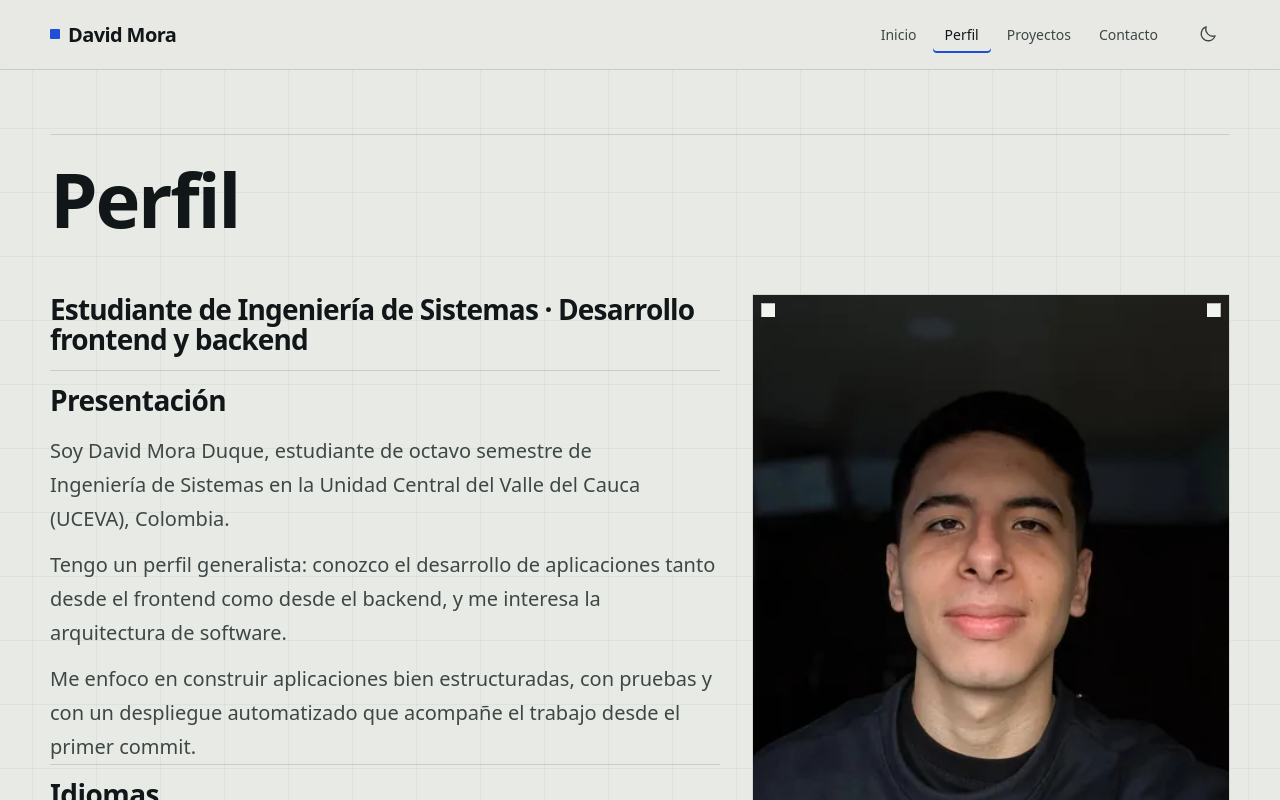
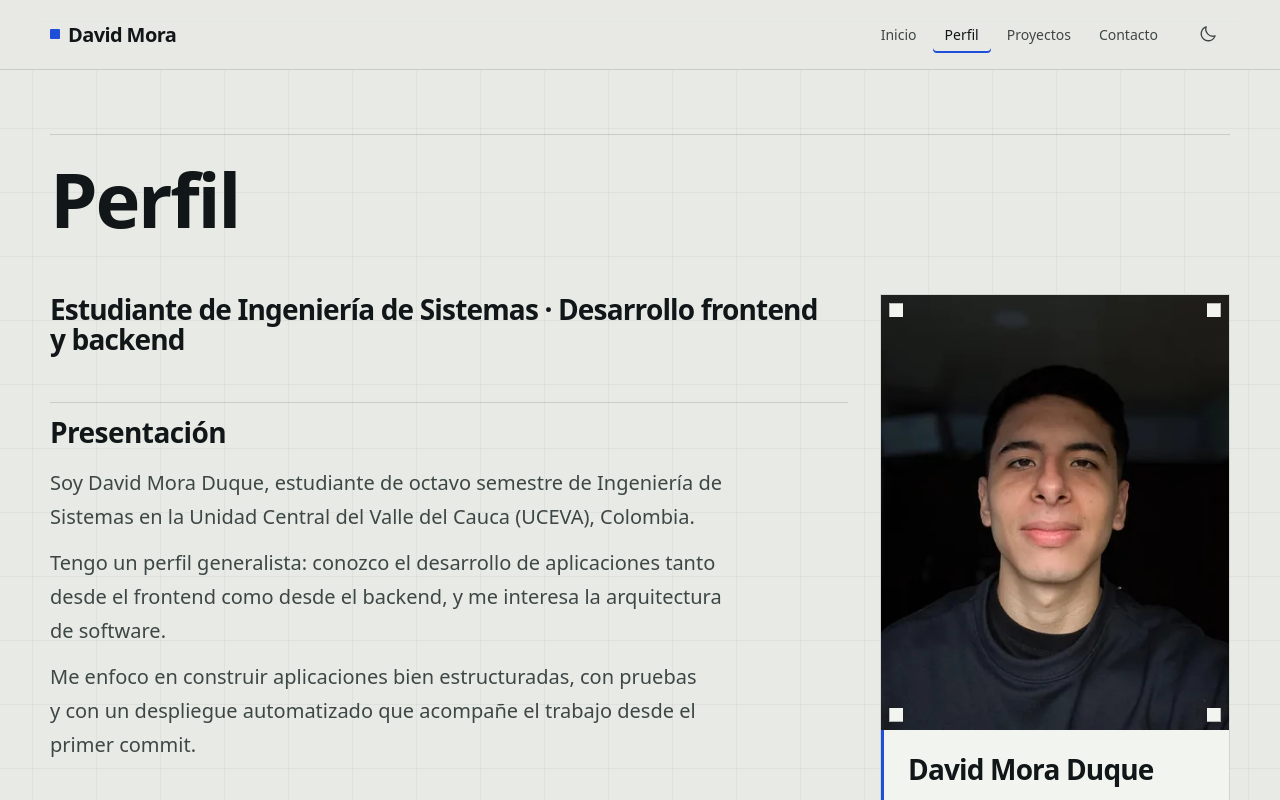
Before and after one commit to INGDavidMora2005/proyecto-portafolio, an Angular app: page /perfil in a window 1280 px wide. Shown: the top 800 px of the page. Built offline with nearby package versions, Linux system fonts and the light colour scheme; a web font is replaced by a local one.

Commit message:
style(ui): equilibrar hero de inicio y layout de perfil

```diff
--- a/src/app/features/inicio/inicio.html
+++ b/src/app/features/inicio/inicio.html
@@ -5,7 +5,8 @@
         <span>Portafolio · Hoja de perfil</span>
       </p>
       <h1 id="inicio-title" class="hero__title">{{ perfil.nombre }}</h1>
-      <p class="hero__role">{{ perfil.titular }}</p>
+      <p class="hero__role">{{ rol }}</p>
+      <p class="hero__enfoque">{{ enfoque }}</p>
       <p class="hero__lead">{{ presentacion }}</p>
       <div class="hero__actions">
         <a class="action action--primary" routerLink="/proyectos">Ver proyectos</a>
--- a/src/app/features/inicio/inicio.scss
+++ b/src/app/features/inicio/inicio.scss
@@ -14,7 +14,7 @@
 .hero {
   display: grid;
   gap: var(--space-6);
-  padding-bottom: var(--space-6);
+  padding-bottom: var(--space-8);
   border-bottom: 1px solid var(--rule);
 }
 
@@ -41,11 +41,19 @@
 }
 
 .hero__role {
-  max-width: 32ch;
+  max-width: 40ch;
   margin-top: var(--space-3);
   color: var(--ink-soft);
   font-size: var(--text-lg);
   text-wrap: balance;
+}
+
+.hero__enfoque {
+  max-width: 46ch;
+  margin-top: var(--space-2);
+  color: var(--ink-soft);
+  font-size: var(--text-lg);
+  line-height: var(--leading-relaxed);
 }
 
 .hero__lead {
@@ -167,8 +175,9 @@
 
 @media (min-width: 900px) {
   .hero {
-    grid-template-columns: minmax(0, 7fr) minmax(0, 5fr);
-    align-items: start;
+    grid-template-columns: auto minmax(0, 1fr);
+    gap: var(--space-4);
+    align-items: center;
   }
 
   .hero__portrait {
--- a/src/app/features/inicio/inicio.ts
+++ b/src/app/features/inicio/inicio.ts
@@ -18,6 +18,8 @@ export class Inicio {
 
   protected readonly perfil = PERFIL;
   protected readonly presentacion = PERFIL.presentacion[1];
+  protected readonly rol = PERFIL.titular.split(' · ')[0];
+  protected readonly enfoque = PERFIL.titular.split(' · ')[1];
 
   protected readonly proyectos = computed(() =>
     this.projectsService.projects().map((proyecto) => ({
--- a/src/app/features/perfil/perfil.html
+++ b/src/app/features/perfil/perfil.html
@@ -1,10 +1,12 @@
 <section class="profile" aria-labelledby="perfil-title">
   <app-section-header headingId="perfil-title" title="Perfil" [level]="1" />
 
-  <div class="profile__top">
-    <app-identity-ficha class="profile__top__ficha" [perfil]="perfil" />
+  <div class="profile__body">
+    <div class="profile__aside">
+      <app-identity-ficha [perfil]="perfil" />
+    </div>
 
-    <div class="profile__top__main">
+    <div class="profile__main">
       <p class="profile__lead">{{ perfil.titular }}</p>
 
       <section class="profile__block" aria-labelledby="presentacion-title">
@@ -27,8 +29,6 @@
           }
         </dl>
       </section>
-    </div>
-  </div>
 
       <section class="profile__block" aria-labelledby="habilidades-title">
         <app-section-header
@@ -43,6 +43,8 @@
         <app-section-header headingId="principios-title" title="Cómo trabajo" />
         <app-principles [principios]="perfil.principios" />
       </section>
+    </div>
+  </div>
 
   <div class="profile__cta">
     <a class="cta-link cta-link--primary" routerLink="/proyectos">Ver proyectos</a>
--- a/src/app/features/perfil/perfil.scss
+++ b/src/app/features/perfil/perfil.scss
@@ -22,25 +22,27 @@
   }
 }
 
-.profile__top {
+.profile__body {
   display: grid;
   grid-template-columns: minmax(0, 1fr);
   row-gap: var(--space-6);
 }
 
-.profile__top__ficha {
+.profile__aside {
   grid-column: 1;
   grid-row: 1;
 }
 
-.profile__top__main {
+.profile__main {
+  display: flex;
+  flex-direction: column;
+  gap: var(--space-7);
   grid-column: 1;
   grid-row: 2;
 }
 
 .profile__lead {
   max-width: 62ch;
-  margin-bottom: var(--space-4);
   font-family: var(--font-display);
   font-size: var(--text-xl);
   font-weight: 600;
@@ -139,20 +141,24 @@
 }
 
 @media (min-width: 1024px) {
-  .profile__top {
-    grid-template-columns: minmax(0, 7fr) minmax(0, 5fr);
+  .profile__body {
+    grid-template-columns: minmax(0, 1fr) minmax(0, 350px);
     column-gap: var(--space-6);
     align-items: start;
   }
 
-  .profile__top__ficha {
+  .profile__aside {
     position: sticky;
     top: calc(var(--header-h) + 1px);
     grid-column: 2;
     grid-row: 1;
+    align-self: start;
+    justify-self: end;
+    width: 100%;
+    max-width: 350px;
   }
 
-  .profile__top__main {
+  .profile__main {
     grid-column: 1;
     grid-row: 1;
   }
```
Also changed, not shown: 1 other file (tests, documents, lock files or other folders). Lines whose indentation alone changed are shown as unchanged.
